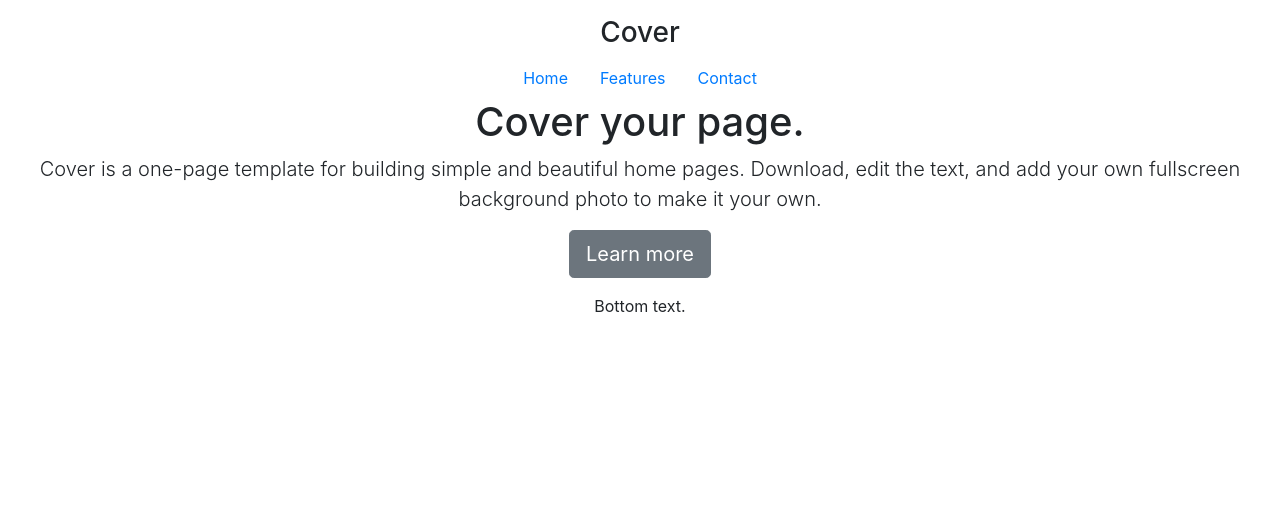
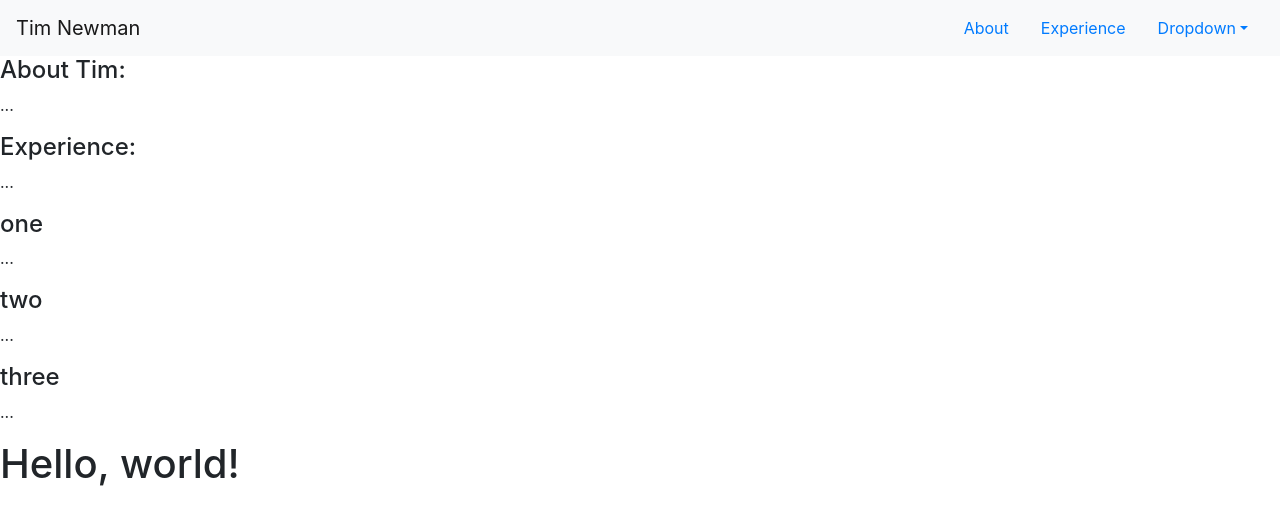
Before and after one commit to ffux/ffux.github.io, a plain HTML site: page index.html in a window 1280 px wide. Drawn offline with nearby package versions, Linux system fonts and the light colour scheme.

Commit message:
Add files via upload

```diff
--- a/index.html
+++ b/index.html
@@ -7,36 +7,45 @@
 
     <!-- Bootstrap CSS -->
     <link rel="stylesheet" href="https://stackpath.bootstrapcdn.com/bootstrap/4.3.1/css/bootstrap.min.css" integrity="sha384-ggOyR0iXCbMQv3Xipma34MD+dH/1fQ784/j6cY/iJTQUOhcWr7x9JvoRxT2MZw1T" crossorigin="anonymous">
-
+    <!-- Custom CSS -->
+    <link rel="stylesheet" type="text/css" href="mystyle.css">
     <title>Hello, world!</title>
   </head>
-  <body class="text-center">
-    <div class="cover-container d-flex w-100 h-100 p-3 mx-auto flex-column">
-  <header class="masthead mb-auto">
-    <div class="inner">
-      <h3 class="masthead-brand">Cover</h3>
-      <nav class="nav nav-masthead justify-content-center">
-        <a class="nav-link active" href="#">Home</a>
-        <a class="nav-link" href="#">Features</a>
-        <a class="nav-link" href="#">Contact</a>
-      </nav>
-    </div>
-  </header>
+  <body>
+        <nav id="navbar-example2" class="navbar navbar-light bg-light">
+                <a class="navbar-brand" href="#">Tim Newman</a>
+                <ul class="nav nav-pills">
+                  <li class="nav-item">
+                    <a class="nav-link" href="#about">About</a>
+                  </li>
+                  <li class="nav-item">
+                    <a class="nav-link" href="#experience">Experience</a>
+                  </li>
+                  <li class="nav-item dropdown">
+                    <a class="nav-link dropdown-toggle" data-toggle="dropdown" href="#" role="button" aria-haspopup="true" aria-expanded="false">Dropdown</a>
+                    <div class="dropdown-menu">
+                      <a class="dropdown-item" href="#one">one</a>
+                      <a class="dropdown-item" href="#two">two</a>
+                      <div role="separator" class="dropdown-divider"></div>
+                      <a class="dropdown-item" href="#three">three</a>
+                    </div>
+                  </li>
+                </ul>
+              </nav>
+              <div data-spy="scroll" data-target="#navbar-example2" data-offset="0">
+                <h4 id="about">About Tim:</h4>
+                <p>...</p>
+                <h4 id="experience">Experience:</h4>
+                <p>...</p>
+                <h4 id="one">one</h4>
+                <p>...</p>
+                <h4 id="two">two</h4>
+                <p>...</p>
+                <h4 id="three">three</h4>
+                <p>...</p>
+              </div>
+    <h1>Hello, world!</h1>
 
-  <main role="main" class="inner cover">
-    <h1 class="cover-heading">Cover your page.</h1>
-    <p class="lead">Cover is a one-page template for building simple and beautiful home pages. Download, edit the text, and add your own fullscreen background photo to make it your own.</p>
-    <p class="lead">
-      <a href="#" class="btn btn-lg btn-secondary">Learn more</a>
-    </p>
-  </main>
-
-  <footer class="mastfoot mt-auto">
-    <div class="inner">
-      <p>Bottom text.</p>
-    </div>
-  </footer>
-</div>
     <!-- Optional JavaScript -->
     <!-- jQuery first, then Popper.js, then Bootstrap JS -->
     <script src="https://code.jquery.com/jquery-3.3.1.slim.min.js" integrity="sha384-q8i/X+965DzO0rT7abK41JStQIAqVgRVzpbzo5smXKp4YfRvH+8abtTE1Pi6jizo" crossorigin="anonymous"></script>
--- /dev/null
+++ b/style.css
@@ -0,0 +1,106 @@
+/*
+ * Globals
+ */
+
+/* Links */
+a,
+a:focus,
+a:hover {
+  color: #fff;
+}
+
+/* Custom default button */
+.btn-secondary,
+.btn-secondary:hover,
+.btn-secondary:focus {
+  color: #333;
+  text-shadow: none; /* Prevent inheritance from `body` */
+  background-color: #fff;
+  border: .05rem solid #fff;
+}
+
+
+/*
+ * Base structure
+ */
+
+html,
+body {
+  height: 100%;
+  background-color: #333;
+}
+
+body {
+  display: -ms-flexbox;
+  display: flex;
+  color: #fff;
+  text-shadow: 0 .05rem .1rem rgba(0, 0, 0, .5);
+  box-shadow: inset 0 0 5rem rgba(0, 0, 0, .5);
+}
+
+.cover-container {
+  max-width: 42em;
+}
+
+
+/*
+ * Header
+ */
+.masthead {
+  margin-bottom: 2rem;
+}
+
+.masthead-brand {
+  margin-bottom: 0;
+}
+
+.nav-masthead .nav-link {
+  padding: .25rem 0;
+  font-weight: 700;
+  color: rgba(255, 255, 255, .5);
+  background-color: transparent;
+  border-bottom: .25rem solid transparent;
+}
+
+.nav-masthead .nav-link:hover,
+.nav-masthead .nav-link:focus {
+  border-bottom-color: rgba(255, 255, 255, .25);
+}
+
+.nav-masthead .nav-link + .nav-link {
+  margin-left: 1rem;
+}
+
+.nav-masthead .active {
+  color: #fff;
+  border-bottom-color: #fff;
+}
+
+@media (min-width: 48em) {
+  .masthead-brand {
+    float: left;
+  }
+  .nav-masthead {
+    float: right;
+  }
+}
+
+
+/*
+ * Cover
+ */
+.cover {
+  padding: 0 1.5rem;
+}
+.cover .btn-lg {
+  padding: .75rem 1.25rem;
+  font-weight: 700;
+}
+
+
+/*
+ * Footer
+ */
+.mastfoot {
+  color: rgba(255, 255, 255, .5);
+}
```
